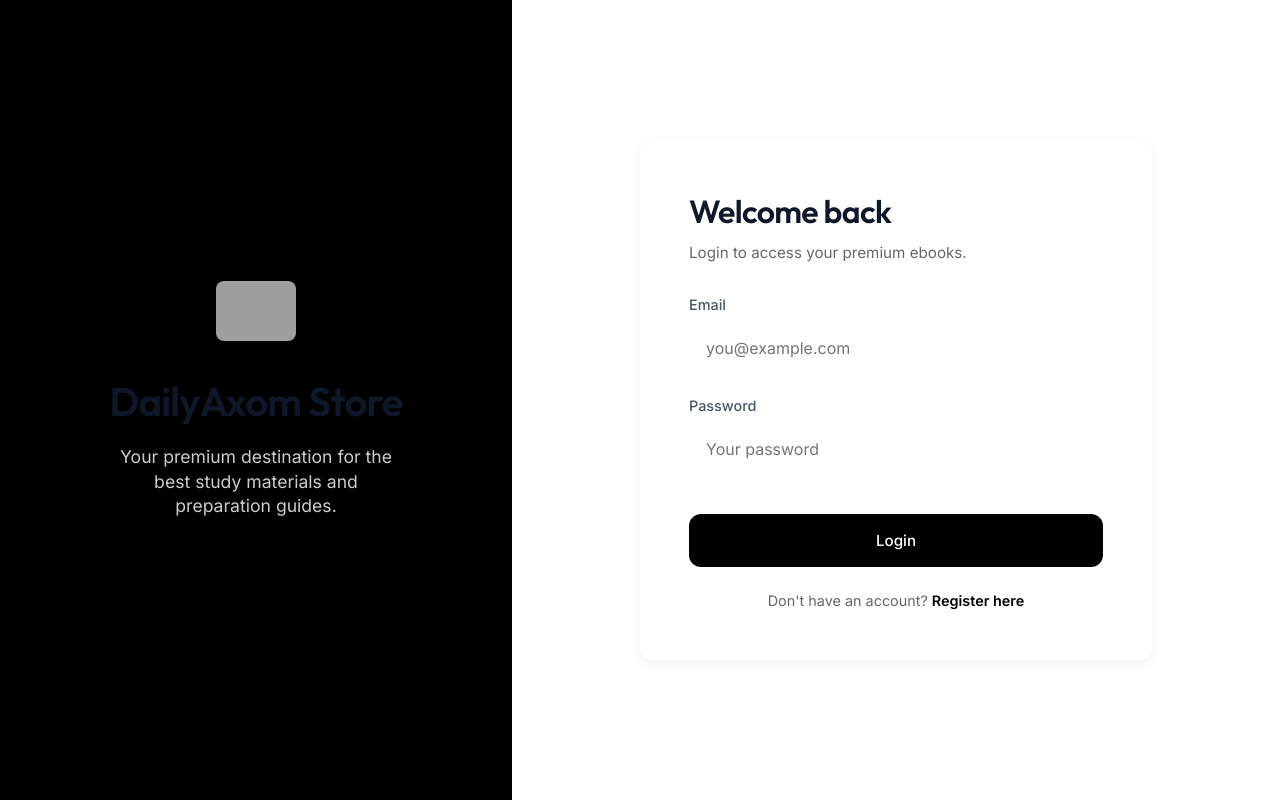
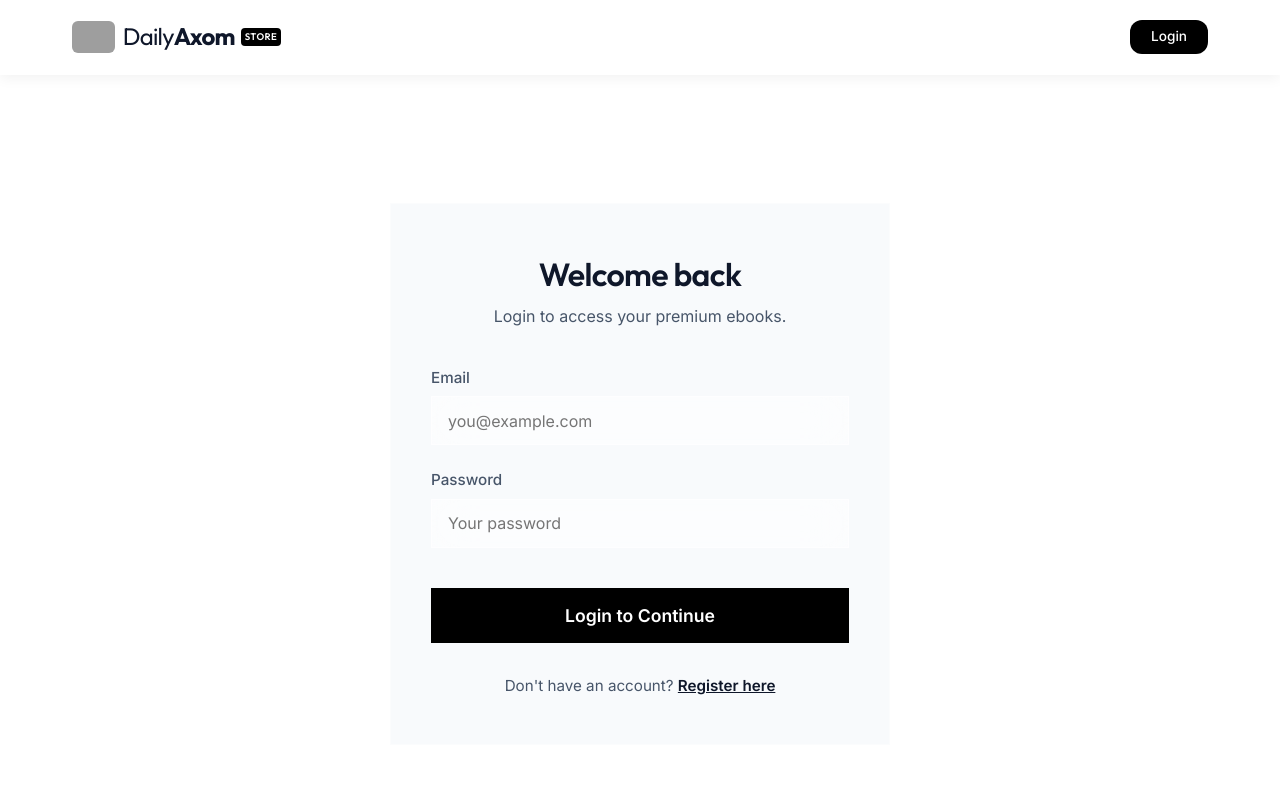
Before and after one commit to bloggerkhurshid/dailyaxom-store, a React (Vite) app: page /login in a window 1280 px wide. Shown: the top 800 px of the page. Built offline with nearby package versions, Linux system fonts and the light colour scheme; grey boxes are pictures that could not be loaded.

Commit message:
style: redesign auth pages and add global navbar

```diff
--- a/src/App.jsx
+++ b/src/App.jsx
@@ -23,10 +23,6 @@
       <BrowserRouter>
         <div className="app-container">
           <Routes>
-            {/* Auth Routes - Full Screen, No Navbar/Footer */}
-            <Route path="/login" element={<Login />} />
-            <Route path="/register" element={<Register />} />
-
             {/* Main Application Routes */}
             <Route path="/*" element={
               <>
@@ -34,6 +30,8 @@
                 <main className="main-content">
                   <Routes>
                     <Route path="/" element={<Storefront />} />
+                    <Route path="/login" element={<Login />} />
+                    <Route path="/register" element={<Register />} />
                     <Route path="/checkout/:productId" element={<Checkout />} />
                     <Route path="/success" element={<Success />} />
                     <Route path="/profile" element={<Profile />} />
--- a/src/pages/auth/Login.jsx
+++ b/src/pages/auth/Login.jsx
@@ -50,39 +50,29 @@
   };
 
   return (
-    <div className="auth-split-layout">
-      <div className="auth-split-left">
-        <img src="https://lh3.googleusercontent.com/StPwRy2zA-7h655s7Ugj4e1RhfmTQcp-RW7qvp6Q14H72Ps_0f7Dko6j0oWL5l3yLlpvxx4JtBK7XQ5F1pdy" alt="Logo" style={{ height: '60px', borderRadius: '8px', marginBottom: '2rem' }} />
-        <h1 style={{ fontSize: '2.5rem', marginBottom: '1rem', fontFamily: 'Outfit, sans-serif' }}>DailyAxom Store</h1>
-        <p style={{ fontSize: '1.1rem', opacity: 0.8, maxWidth: '300px' }}>Your premium destination for the best study materials and preparation guides.</p>
-      </div>
+    <div style={{ maxWidth: '500px', margin: '4rem auto', padding: '3rem 2.5rem', background: 'var(--bg-primary)', border: '1px solid var(--border-color)' }}>
+        <h2 style={{ fontSize: '2rem', marginBottom: '0.5rem', fontFamily: 'Outfit, sans-serif', textAlign: 'center', color: 'var(--text-primary)' }}>Welcome back</h2>
+        <p style={{ color: 'var(--text-secondary)', marginBottom: '2.5rem', fontSize: '1rem', textAlign: 'center' }}>Login to access your premium ebooks.</p>
 
-      <div className="auth-split-right">
-        <div className="auth-form-wrapper">
-          <h2 style={{ fontSize: '2rem', marginBottom: '0.5rem', fontFamily: 'Outfit, sans-serif' }}>Welcome back</h2>
-          <p style={{ color: '#666', marginBottom: '2rem', fontSize: '0.95rem' }}>Login to access your premium ebooks.</p>
-
-          {successMsg && <div style={{ background: '#dcfce7', color: '#166534', padding: '0.75rem', borderRadius: '6px', marginBottom: '1.5rem', fontSize: '0.9rem' }}>{successMsg}</div>}
-          {error && <div style={{ background: '#fee2e2', color: '#ef4444', padding: '0.75rem', borderRadius: '6px', marginBottom: '1.5rem', fontSize: '0.9rem' }}>{error}</div>}
+        {successMsg && <div style={{ background: '#dcfce7', color: '#166534', padding: '1rem', marginBottom: '1.5rem', fontSize: '0.9rem', border: '1px solid #bbf7d0', textAlign: 'center' }}>{successMsg}</div>}
+        {error && <div style={{ background: '#fee2e2', color: '#ef4444', padding: '1rem', marginBottom: '1.5rem', fontSize: '0.9rem', border: '1px solid #fecaca', textAlign: 'center' }}>{error}</div>}
 
         <form onSubmit={handleSubmit}>
-            <div className="form-group">
-              <label>Email</label>
-              <input type="email" name="email" placeholder="you@example.com" className="form-input" value={formData.email} onChange={handleChange} required />
+          <div className="form-group" style={{ marginBottom: '1.5rem' }}>
+            <label style={{ display: 'block', marginBottom: '0.5rem', fontWeight: 500, fontSize: '0.95rem' }}>Email</label>
+            <input type="email" name="email" placeholder="you@example.com" className="form-input" style={{ width: '100%', borderRadius: '0px' }} value={formData.email} onChange={handleChange} required />
           </div>
-            <div className="form-group">
-              <label>Password</label>
-              <input type="password" name="password" placeholder="Your password" className="form-input" value={formData.password} onChange={handleChange} required />
+          <div className="form-group" style={{ marginBottom: '1.5rem' }}>
+            <label style={{ display: 'block', marginBottom: '0.5rem', fontWeight: 500, fontSize: '0.95rem' }}>Password</label>
+            <input type="password" name="password" placeholder="Your password" className="form-input" style={{ width: '100%', borderRadius: '0px' }} value={formData.password} onChange={handleChange} required />
           </div>
-            <button type="submit" className="btn btn-primary w-full" disabled={loading} style={{ marginTop: '1rem', padding: '1rem' }}>
-              {loading ? 'Logging in...' : 'Login'}
+          <button type="submit" className="btn btn-primary w-full" disabled={loading} style={{ width: '100%', marginTop: '1rem', padding: '1rem', fontSize: '1.1rem', fontWeight: 600, borderRadius: '0px' }}>
+            {loading ? 'Logging in...' : 'Login to Continue'}
           </button>
         </form>
-          <p style={{ textAlign: 'center', marginTop: '1.5rem', fontSize: '0.9rem', color: '#666' }}>
-            Don't have an account? <Link to="/register" style={{ color: '#000', fontWeight: '600' }}>Register here</Link>
+        <p style={{ textAlign: 'center', marginTop: '2rem', fontSize: '0.95rem', color: 'var(--text-secondary)' }}>
+          Don't have an account? <Link to="/register" style={{ color: 'var(--text-primary)', fontWeight: '600', textDecoration: 'underline' }}>Register here</Link>
         </p>
-        </div>
-      </div>
     </div>
   );
 }
--- a/src/pages/auth/Register.jsx
+++ b/src/pages/auth/Register.jsx
@@ -49,50 +49,40 @@
   };
 
   return (
-    <div className="auth-split-layout">
-      <div className="auth-split-left">
-        <img src="https://lh3.googleusercontent.com/StPwRy2zA-7h655s7Ugj4e1RhfmTQcp-RW7qvp6Q14H72Ps_0f7Dko6j0oWL5l3yLlpvxx4JtBK7XQ5F1pdy" alt="Logo" style={{ height: '60px', borderRadius: '8px', marginBottom: '2rem' }} />
-        <h1 style={{ fontSize: '2.5rem', marginBottom: '1rem', fontFamily: 'Outfit, sans-serif' }}>DailyAxom Store</h1>
-        <p style={{ fontSize: '1.1rem', opacity: 0.8, maxWidth: '300px' }}>Your premium destination for the best study materials and preparation guides.</p>
-      </div>
+    <div style={{ maxWidth: '500px', margin: '4rem auto', padding: '3rem 2.5rem', background: 'var(--bg-primary)', border: '1px solid var(--border-color)' }}>
+        <h2 style={{ fontSize: '2rem', marginBottom: '0.5rem', fontFamily: 'Outfit, sans-serif', textAlign: 'center', color: 'var(--text-primary)' }}>Create account</h2>
+        <p style={{ color: 'var(--text-secondary)', marginBottom: '2.5rem', fontSize: '1rem', textAlign: 'center' }}>Start your exam preparation today.</p>
 
-      <div className="auth-split-right">
-        <div className="auth-form-wrapper">
-          <h2 style={{ fontSize: '2rem', marginBottom: '0.5rem', fontFamily: 'Outfit, sans-serif' }}>Create account</h2>
-          <p style={{ color: '#666', marginBottom: '2rem', fontSize: '0.95rem' }}>Start your exam preparation today.</p>
-
-          {error && <div style={{ background: '#fee2e2', color: '#ef4444', padding: '0.75rem', borderRadius: '6px', marginBottom: '1.5rem', fontSize: '0.9rem' }}>{error}</div>}
+        {error && <div style={{ background: '#fee2e2', color: '#ef4444', padding: '1rem', marginBottom: '1.5rem', fontSize: '0.9rem', border: '1px solid #fecaca', textAlign: 'center' }}>{error}</div>}
 
         <form onSubmit={handleSubmit}>
-            <div className="form-group">
-              <label>Full Name</label>
-              <input type="text" name="full_name" placeholder="Your full name" className="form-input" value={formData.full_name} onChange={handleChange} required />
+          <div className="form-group" style={{ marginBottom: '1.5rem' }}>
+            <label style={{ display: 'block', marginBottom: '0.5rem', fontWeight: 500, fontSize: '0.95rem' }}>Full Name</label>
+            <input type="text" name="full_name" placeholder="Your full name" className="form-input" style={{ width: '100%', borderRadius: '0px' }} value={formData.full_name} onChange={handleChange} required />
           </div>
-            <div className="form-group">
-              <label>Email</label>
-              <input type="email" name="email" placeholder="you@example.com" className="form-input" value={formData.email} onChange={handleChange} required />
+          <div className="form-group" style={{ marginBottom: '1.5rem' }}>
+            <label style={{ display: 'block', marginBottom: '0.5rem', fontWeight: 500, fontSize: '0.95rem' }}>Email</label>
+            <input type="email" name="email" placeholder="you@example.com" className="form-input" style={{ width: '100%', borderRadius: '0px' }} value={formData.email} onChange={handleChange} required />
           </div>
-            <div className="form-group">
-              <label>Whatsapp Number</label>
-              <input type="tel" name="whatsapp_number" placeholder="10-digit number" pattern="[0-9]{10}" maxLength="10" className="form-input" value={formData.whatsapp_number} onChange={(e) => setFormData({...formData, whatsapp_number: e.target.value.replace(/\D/g, '')})} required />
+          <div className="form-group" style={{ marginBottom: '1.5rem' }}>
+            <label style={{ display: 'block', marginBottom: '0.5rem', fontWeight: 500, fontSize: '0.95rem' }}>Whatsapp Number</label>
+            <input type="tel" name="whatsapp_number" placeholder="10-digit number" pattern="[0-9]{10}" maxLength="10" className="form-input" style={{ width: '100%', borderRadius: '0px' }} value={formData.whatsapp_number} onChange={(e) => setFormData({...formData, whatsapp_number: e.target.value.replace(/\D/g, '')})} required />
           </div>
-            <div className="form-group">
-              <label>Password</label>
-              <input type="password" name="password" placeholder="Minimum 6 characters" className="form-input" value={formData.password} onChange={handleChange} minLength="6" required />
+          <div className="form-group" style={{ marginBottom: '1.5rem' }}>
+            <label style={{ display: 'block', marginBottom: '0.5rem', fontWeight: 500, fontSize: '0.95rem' }}>Password</label>
+            <input type="password" name="password" placeholder="Minimum 6 characters" className="form-input" style={{ width: '100%', borderRadius: '0px' }} value={formData.password} onChange={handleChange} minLength="6" required />
           </div>
-            <div className="form-group">
-              <label>Confirm Password</label>
-              <input type="password" name="confirm_password" placeholder="Confirm password" className="form-input" value={formData.confirm_password} onChange={handleChange} minLength="6" required />
+          <div className="form-group" style={{ marginBottom: '1.5rem' }}>
+            <label style={{ display: 'block', marginBottom: '0.5rem', fontWeight: 500, fontSize: '0.95rem' }}>Confirm Password</label>
+            <input type="password" name="confirm_password" placeholder="Confirm password" className="form-input" style={{ width: '100%', borderRadius: '0px' }} value={formData.confirm_password} onChange={handleChange} minLength="6" required />
           </div>
-            <button type="submit" className="btn btn-primary w-full" disabled={loading} style={{ marginTop: '1rem', padding: '1rem' }}>
-              {loading ? 'Registering...' : 'Register'}
+          <button type="submit" className="btn btn-primary w-full" disabled={loading} style={{ width: '100%', marginTop: '1rem', padding: '1rem', fontSize: '1.1rem', fontWeight: 600, borderRadius: '0px' }}>
+            {loading ? 'Registering...' : 'Create Account'}
           </button>
         </form>
-          <p style={{ textAlign: 'center', marginTop: '1.5rem', fontSize: '0.9rem', color: '#666' }}>
-            Already have an account? <Link to="/login" style={{ color: '#000', fontWeight: '600' }}>Login here</Link>
+        <p style={{ textAlign: 'center', marginTop: '2rem', fontSize: '0.95rem', color: 'var(--text-secondary)' }}>
+          Already have an account? <Link to="/login" style={{ color: 'var(--text-primary)', fontWeight: '600', textDecoration: 'underline' }}>Login here</Link>
         </p>
-        </div>
-      </div>
     </div>
   );
 }
```
Lines whose indentation alone changed are shown as unchanged.
